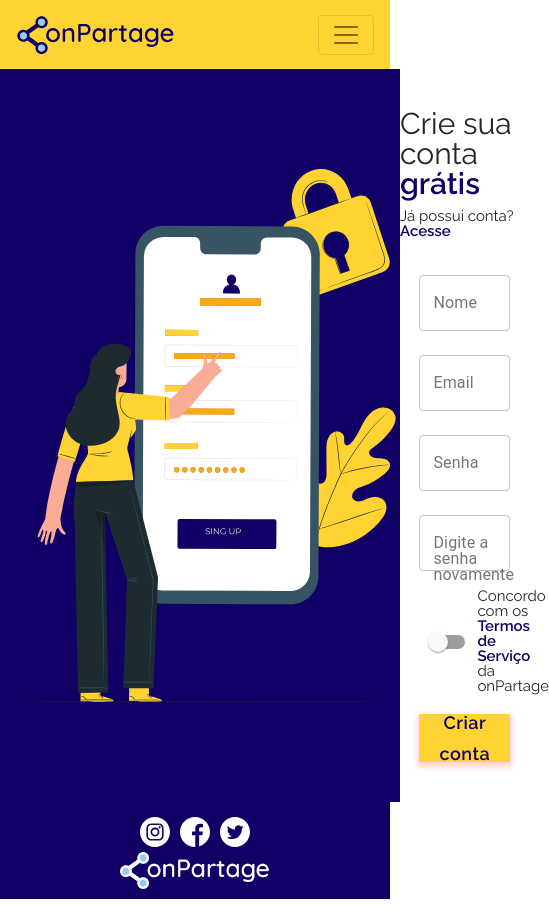
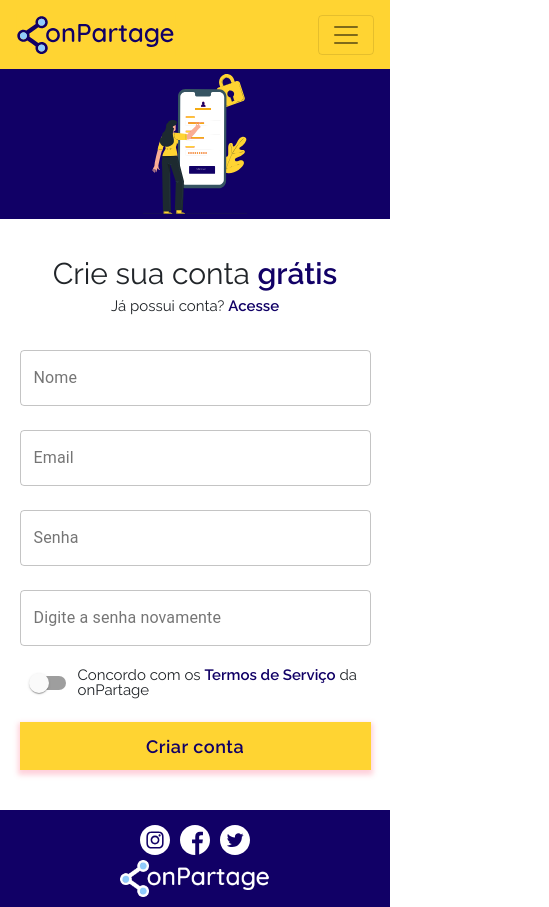
Before and after one commit to AmandaCacholi/onPartage-front-end-feegow, a React (Create React App) app: page /cadastro-cliente in a window 390 px wide. Shown: the whole page, 549 px wide, since content can reach past the window. Built offline with nearby package versions, Linux system fonts and the light colour scheme.

Commit message:
responsividade na página de cadastro

```diff
--- a/src/components/Cadastro/Cadastro.css
+++ b/src/components/Cadastro/Cadastro.css
@@ -55,3 +55,21 @@
     align-items: center;
     margin: 10px 0 20px;
 }
+
+/* ------------------ Responsividade */
+
+@media (max-width: 995px) {
+    .cadastro {
+        grid-template-columns: 1fr;
+        grid-template-rows: 150px auto;
+    }
+
+    .cadastro__img {
+        width: 200px;
+        margin: 5px 0;
+    }
+
+    .cadastro__form {
+        width: 90%;
+    }
+}
```
